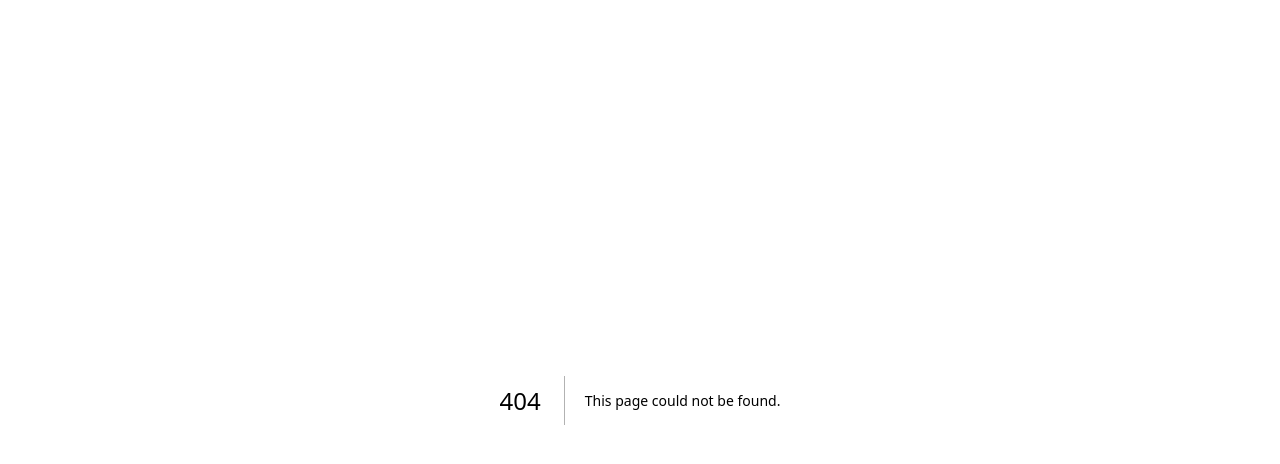
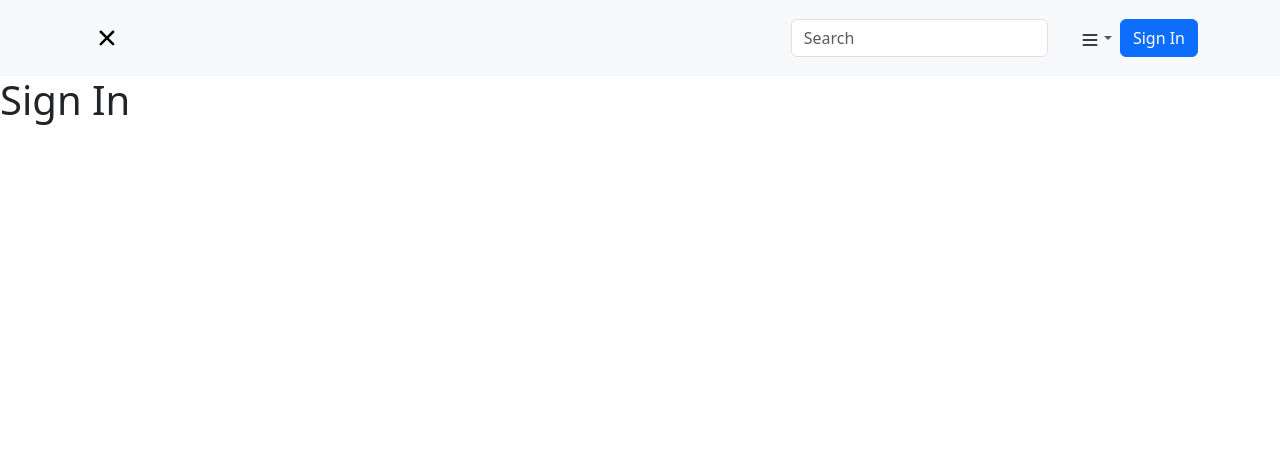
Before and after one commit to JeffreyJ02/cinema_proj, a Next.js app: page /sign-in in a window 1280 px wide. Before the commit this address had no page. Shown: the top 464 px of the page. Built offline with nearby package versions, Linux system fonts and the light colour scheme.

Commit message:
sign-in page

```diff
--- a/src/app/components/CustomNavbar.js
+++ b/src/app/components/CustomNavbar.js
@@ -1,7 +1,13 @@
+'use client'
 import React from 'react';
 import { Navbar, Nav, Container, Form, FormControl, NavDropdown, Button} from 'react-bootstrap';
+import { useRouter } from "next/navigation";
 
 const CustomNavbar = () => {
+    const router = useRouter();
+    const signInButton = () => {
+        router.push("/sign-in");
+    }
     return (
         <Navbar expand="lg" className="bg-body-tertiary">
         <Container>
@@ -44,7 +50,7 @@ const CustomNavbar = () => {
             </Nav>
             </Navbar.Collapse>
             {/* Sign In Button */}
-        <Button variant="primary">Sign In</Button>
+            <Button variant="primary" onClick={signInButton}>Sign In</Button>
         </Container>
         </Navbar>
     );
--- /dev/null
+++ b/src/app/sign-in/page.js
@@ -0,0 +1,15 @@
+'use client'
+{/* use client, components are server*/}
+
+import React from 'react';
+import CustomNavbar from '../components/CustomNavbar';
+import MovieCarousel from '../components/MovieCarousel';
+
+export default function Home() {
+    return (
+        <div>
+            <CustomNavbar />
+            <h1>Sign In</h1>
+        </div>
+    );
+}
```
Lines whose indentation alone changed are shown as unchanged.
